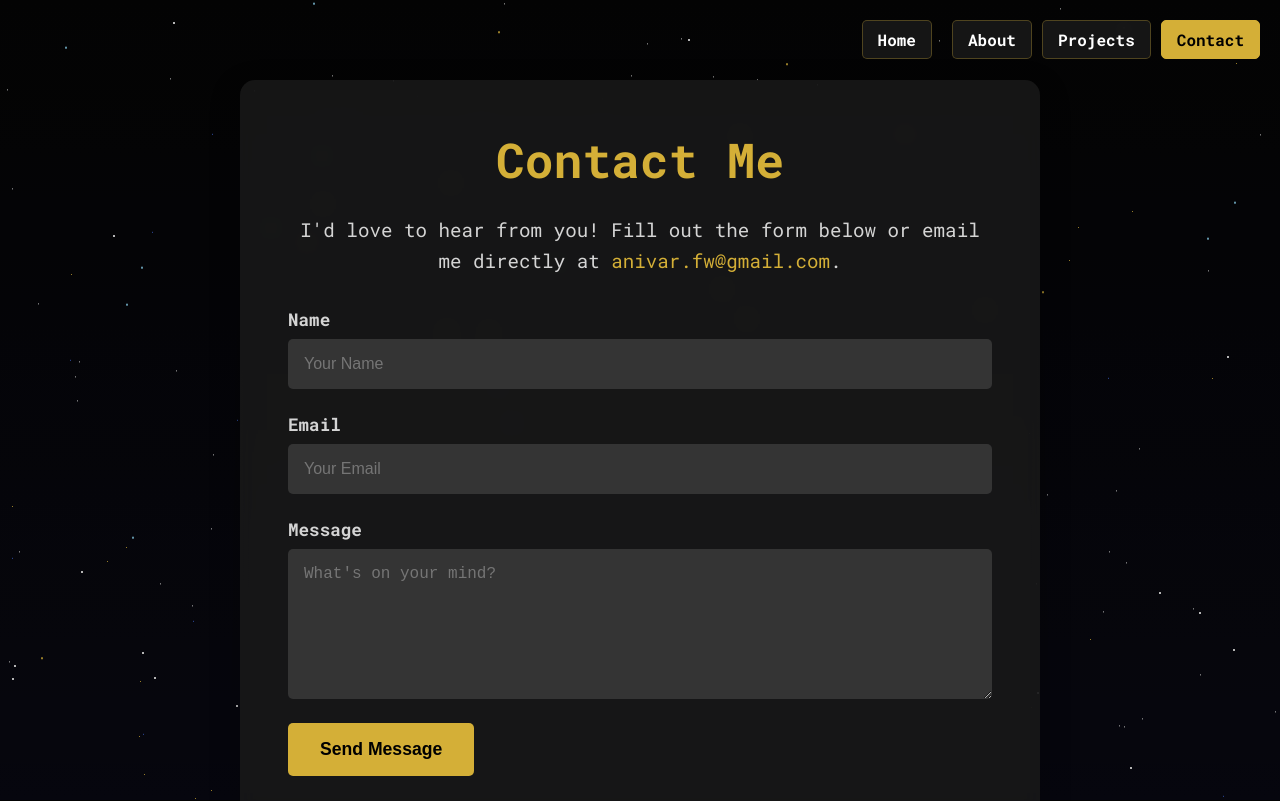
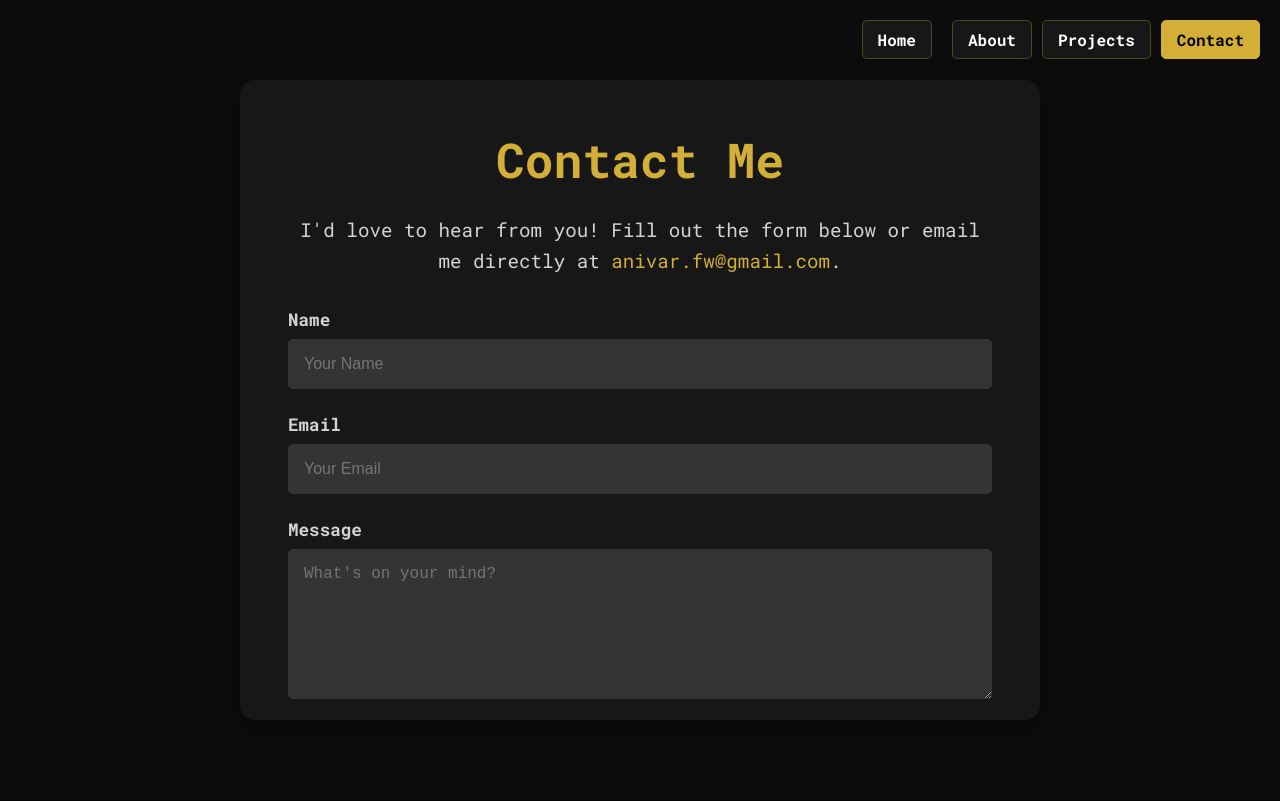
Before and after one commit to Lactoseandtolerance/react_three_portfolio, a React (Create React App) app: page /contact in a window 1280 px wide. Shown: the top 801 px of the page. Built offline with nearby package versions, Linux system fonts and the light colour scheme.

Commit message:
local storage in contact form

```diff
--- a/src/components/Contact.jsx
+++ b/src/components/Contact.jsx
@@ -10,7 +10,7 @@ const ContactSection = styled.section`
   flex-direction: column;
   justify-content: center;
   align-items: center;
-  background-color: rgba(12, 12, 12, 0.3); // Changed from solid to semi-transparent
+  background-color: #0c0c0c;
 `;
 
 const Container = styled.div`
@@ -23,6 +23,8 @@ const Container = styled.div`
   position: relative;
   z-index: 1;
   backdrop-filter: blur(10px);
+  max-height: 80vh; /* Fixed height */
+  overflow-y: auto; /* Enable scrolling */
 
   @media (max-width: 768px) {
     padding: 2rem;
@@ -111,6 +113,16 @@ const Textarea = styled.textarea`
   }
 `;
 
+const ButtonGroup = styled.div`
+  display: flex;
+  gap: 1rem;
+  flex-wrap: wrap;
+
+  @media (max-width: 768px) {
+    flex-direction: column;
+  }
+`;
+
 const SubmitButton = styled.button`
   padding: 1rem 2rem;
   background: #d4af37;
@@ -130,6 +142,40 @@ const SubmitButton = styled.button`
   &:active {
     transform: translateY(1px);
   }
+
+  &:disabled {
+    background: #7d6b2e;
+    cursor: not-allowed;
+    transform: none;
+  }
+`;
+
+const SecondaryButton = styled.button`
+  padding: 1rem 1.5rem;
+  background: transparent;
+  color: #d4d4d4;
+  border: 1px solid #d4d4d4;
+  border-radius: 5px;
+  font-size: 1rem;
+  cursor: pointer;
+  transition: all 0.3s ease;
+
+  &:hover {
+    background: #333;
+  }
+`;
+
+const SavedMessage = styled.div`
+  background: rgba(128, 128, 128, 0.2);
+  color: #d4d4d4;
+  padding: 0.5rem;
+  border-radius: 5px;
+  margin-bottom: 1rem;
+  text-align: center;
+  font-size: 0.9rem;
+  display: flex;
+  justify-content: space-between;
+  align-items: center;
 `;
 
 const SuccessMessage = styled.div`
@@ -148,16 +194,6 @@ const SuccessMessage = styled.div`
   }
 `;
 
-const SavedMessage = styled.div`
-  background: rgba(128, 128, 128, 0.2);
-  color: #d4d4d4;
-  padding: 0.5rem;
-  border-radius: 5px;
-  margin-bottom: 1rem;
-  text-align: center;
-  font-size: 0.9rem;
-`;
-
 const ErrorMessage = styled.div`
   background: rgba(220, 53, 69, 0.9);
   color: white;
@@ -168,42 +204,17 @@ const ErrorMessage = styled.div`
   font-weight: bold;
 `;
 
-const ButtonGroup = styled.div`
-  display: flex;
-  gap: 1rem;
+const StorageInfo = styled.div`
+  background: rgba(13, 110, 253, 0.1);
+  border: 1px solid rgba(13, 110, 253, 0.2);
+  color: #a0c0ff;
+  padding: 0.75rem;
+  border-radius: 5px;
+  margin-bottom: 1.5rem;
+  font-size: 0.9rem;
 
-  @media (max-width: 768px) {
-    flex-direction: column;
-  }
-`;
-
-const SecondaryButton = styled.button`
-  padding: 1rem 1.5rem;
-  background: transparent;
-  color: #d4d4d4;
-  border: 1px solid #d4d4d4;
-  border-radius: 5px;
-  font-size: 1rem;
-  cursor: pointer;
-  transition: all 0.3s ease;
-
-  &:hover {
-    background: #333;
-  }
-`;
-
-const SaveButton = styled.button`
-  padding: 1rem 1.5rem;
-  background: #2a2a2a;
-  color: #d4d4d4;
-  border: 1px solid #444;
-  border-radius: 5px;
-  font-size: 1rem;
-  cursor: pointer;
-  transition: all 0.3s ease;
-
-  &:hover {
-    background: #3a3a3a;
+  strong {
+    color: #d4af37;
   }
 `;
 
@@ -221,16 +232,22 @@ const Contact = () => {
     saveForm
   } = useContactFormStore();
 
-  // Auto-save form when component unmounts
-  useEffect(() => {
-    return () => {
-      if (isDirty) {
-        saveForm();
-      }
-    };
-  }, [isDirty, saveForm]);
+  // Format the lastSaved date for display
+  const formatDate = (dateString) => {
+    if (!dateString) return null;
 
-  // Periodically auto-save if form is dirty (every 30 seconds)
+    const date = new Date(dateString);
+    return date.toLocaleString(undefined, {
+      month: 'short',
+      day: 'numeric',
+      hour: '2-digit',
+      minute: '2-digit'
+    });
+  };
+
+  const formattedLastSaved = lastSaved ? formatDate(lastSaved) : null;
+
+  // Auto-save every 30 seconds if form is dirty
   useEffect(() => {
     let interval;
     if (isDirty) {
@@ -238,14 +255,17 @@ const Contact = () => {
         saveForm();
       }, 30000);
     }
+
     return () => clearInterval(interval);
   }, [isDirty, saveForm]);
 
+  // Handle input changes
   const handleChange = (e) => {
     const { name, value } = e.target;
     updateField(name, value);
   };
 
+  // Handle form submission
   const handleSubmit = (e) => {
     e.preventDefault();
     submitForm();
@@ -261,9 +281,22 @@ const Contact = () => {
           <a href="mailto:anivar.fw@gmail.com">anivar.fw@gmail.com</a>.
         </ContactInfo>
 
-        {lastSaved && (
+        {formData.name && isDirty && (
+          <StorageInfo>
+            <strong>Your form data is being saved locally.</strong> If you leave this page and come back later, your draft will still be here.
+          </StorageInfo>
+        )}
+
+        {formattedLastSaved && (
           <SavedMessage>
-            Draft saved at {lastSaved.toLocaleTimeString()}
+            <span>Last saved: {formattedLastSaved}</span>
+            <SecondaryButton
+              type="button"
+              onClick={resetForm}
+              style={{ padding: '0.25rem 0.5rem', fontSize: '0.8rem' }}
+            >
+              Clear Saved Data
+            </SecondaryButton>
           </SavedMessage>
         )}
 
@@ -324,15 +357,15 @@ const Contact = () => {
             </SubmitButton>
 
             {isDirty && (
-              <SecondaryButton type="button" onClick={resetForm}>
-                Clear Form
+              <SecondaryButton type="button" onClick={saveForm}>
+                Save Draft
               </SecondaryButton>
             )}
 
             {isDirty && (
-              <SaveButton type="button" onClick={saveForm}>
-                Save Draft
-              </SaveButton>
+              <SecondaryButton type="button" onClick={resetForm}>
+                Clear Form
+              </SecondaryButton>
             )}
           </ButtonGroup>
         </Form>
--- a/src/stores/contactFormStore.js
+++ b/src/stores/contactFormStore.js
@@ -1,27 +1,35 @@
+// src/stores/contactFormStore.js
 import { create } from 'zustand';
+import { persist, createJSONStorage } from 'zustand/middleware';
 
-export const useContactFormStore = create((set) => ({
+// Create the store with persistence middleware
+export const useContactFormStore = create(
+  persist(
+    (set, get) => ({
+      // Form fields
       formData: {
         name: '',
         email: '',
         message: ''
       },
 
+      // Form state
       isDirty: false,
       isSubmitting: false,
       submitSuccess: false,
       submitError: null,
       lastSaved: null,
 
+      // Actions
       updateField: (field, value) => set((state) => ({
         formData: { ...state.formData, [field]: value },
         isDirty: true,
-    lastSaved: null
+        lastSaved: new Date().toISOString() // Update the last saved timestamp
       })),
 
       saveForm: () => {
-    const now = new Date();
-    set((state) => ({ lastSaved: now }));
+        const now = new Date().toISOString();
+        set({ lastSaved: now });
       },
 
       submitForm: async () => {
@@ -42,7 +50,9 @@ export const useContactFormStore = create((set) => ({
           setTimeout(() => {
             set({
               submitSuccess: false,
-          formData: { name: '', email: '', message: '' }
+              formData: { name: '', email: '', message: '' },
+              isDirty: false,
+              lastSaved: null
             });
           }, 5000);
 
@@ -61,4 +71,16 @@ export const useContactFormStore = create((set) => ({
         submitError: null,
         lastSaved: null
       })
-}));
+    }),
+    {
+      name: 'contact-form-storage', // Name for the localStorage key
+      storage: createJSONStorage(() => localStorage),
+      // Optionally select which parts of the state to persist
+      partialize: (state) => ({
+        formData: state.formData,
+        isDirty: state.isDirty,
+        lastSaved: state.lastSaved
+      }),
+    }
+  )
+);
```
Lines whose indentation alone changed are shown as unchanged.
